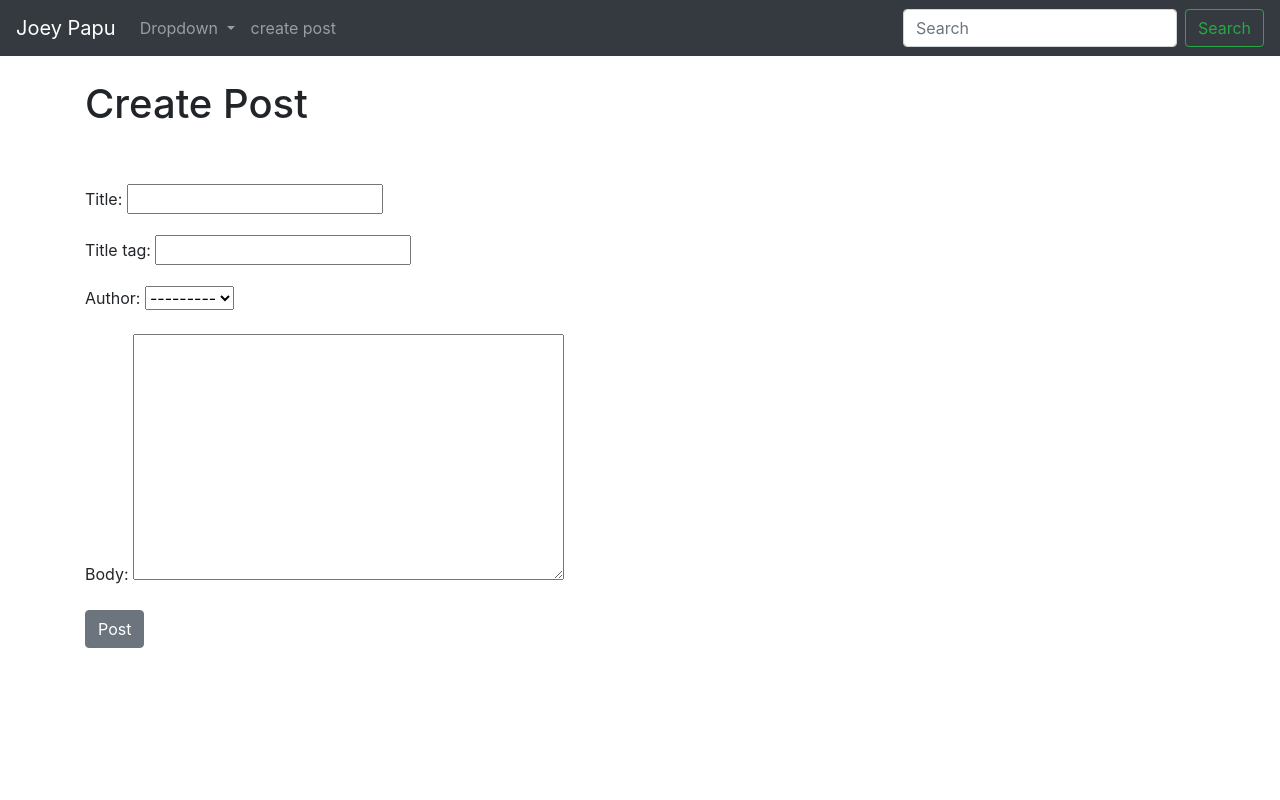
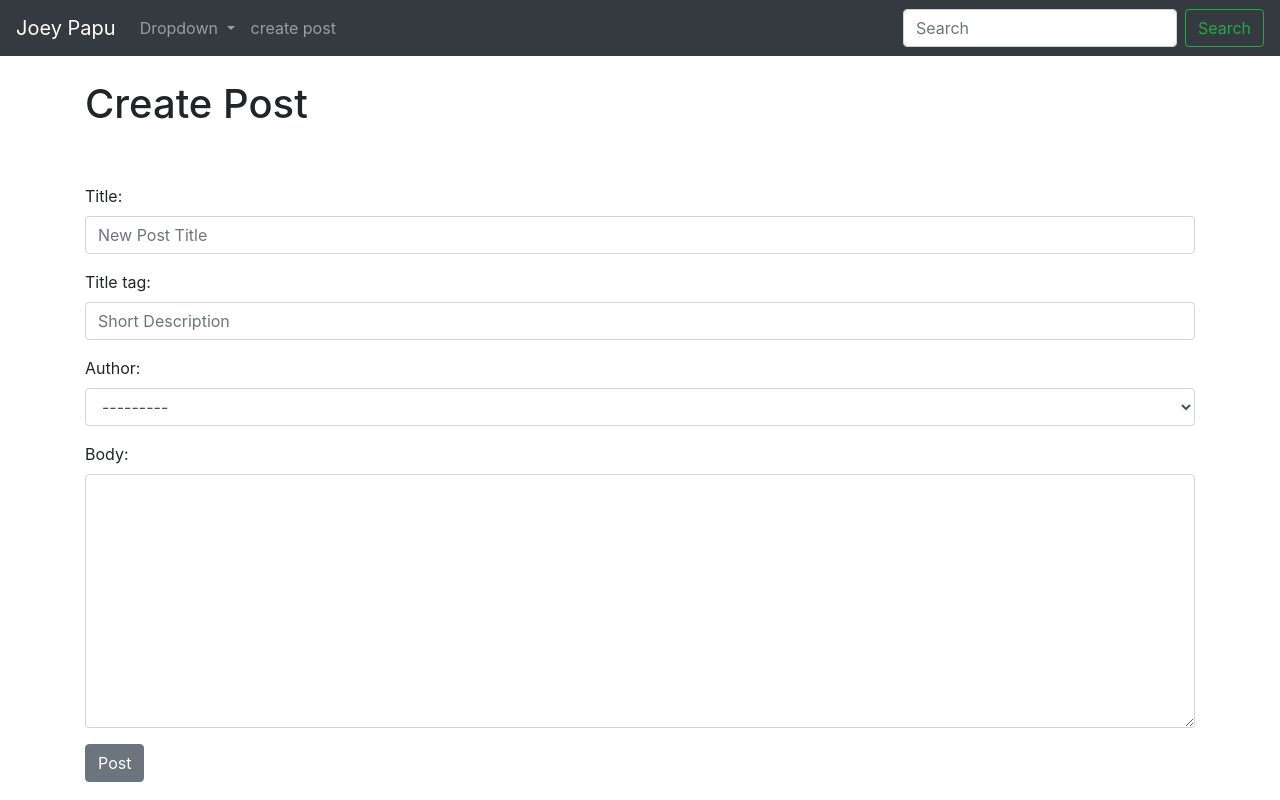
Before and after one commit to jpapu/portfolio, a Django app: page /create_post/ in a window 1280 px wide. Run offline with Django 3.2, Linux system fonts and the light colour scheme; some libraries are stand-ins or nearby versions.

Commit message:
make forms pretty

```diff
--- /dev/null
+++ b/portfolio/web_app/forms.py
@@ -0,0 +1,14 @@
+from django import forms
+from .models import Post
+
+class CreatePostForm(forms.ModelForm):
+    class Meta:
+        model = Post
+        fields = ('title', 'title_tag', 'author', 'body')
+
+        widgets = {
+            'title': forms.TextInput(attrs={'class':'form-control', 'placeholder': 'New Post Title'}),
+            'title_tag': forms.TextInput(attrs={'class':'form-control', 'placeholder': 'Short Description'}),
+            'author': forms.Select(attrs={'class':'form-control'}),
+            'body': forms.Textarea(attrs={'class':'form-control'}),
+        }
--- a/portfolio/web_app/templates/create_post.html
+++ b/portfolio/web_app/templates/create_post.html
@@ -4,11 +4,13 @@
 {% block content %}
 <h1>Create Post</h1>
 <br><br>
-<form method="POST">
-    {% csrf_token %}
-    {{ form.as_p }}
-    <button class="btn btn-secondary">Post</button>
-</form>
+<div class="form-group">
+    <form method="POST">
+        {% csrf_token %}
+        {{ form.as_p }}
+        <button class="btn btn-secondary">Post</button>
+    </form>
+</div>
 
 
 {% endblock %}
--- a/portfolio/web_app/views.py
+++ b/portfolio/web_app/views.py
@@ -3,6 +3,7 @@ from django.shortcuts import render
 from django.shortcuts import render
 from django.views.generic import ListView, DetailView, CreateView
 from .models import Post
+from.forms import CreatePostForm
 
 class HomeView(ListView):
     model = Post
@@ -14,5 +15,7 @@ class ArticleDetailView(DetailView):
 
 class CreatePostView(CreateView):
     model = Post
+    form_class = CreatePostForm
     template_name = 'create_post.html'
-    fields = '__all__'
+    #fields = '__all__'
+    #fields = ('title', 'body')
```
